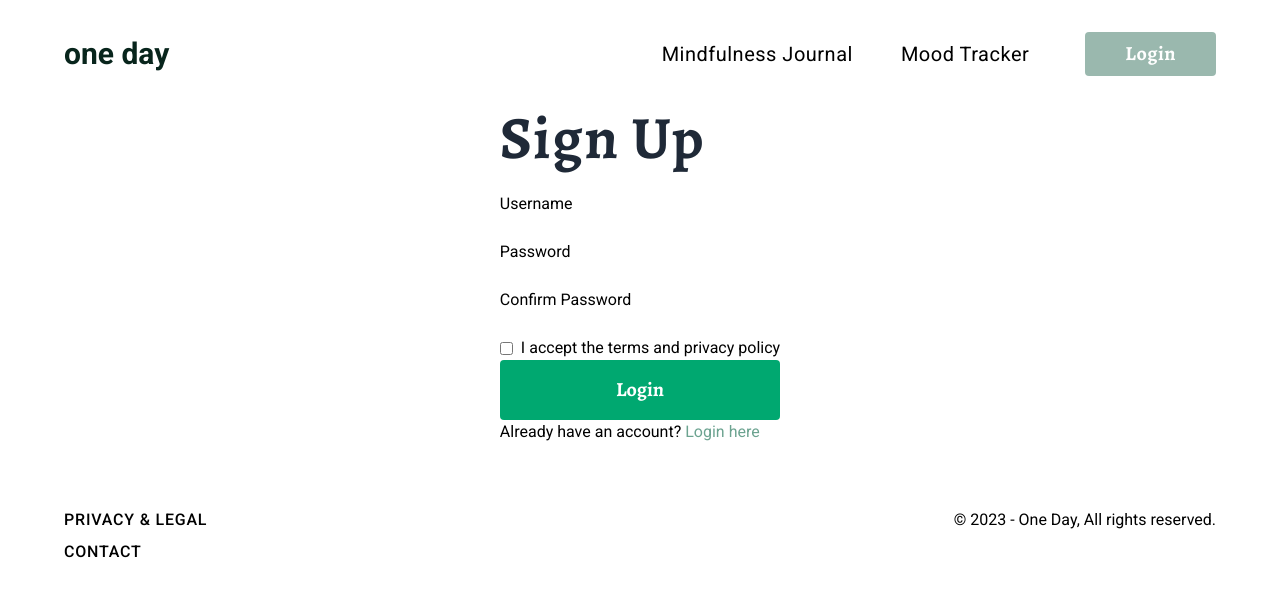
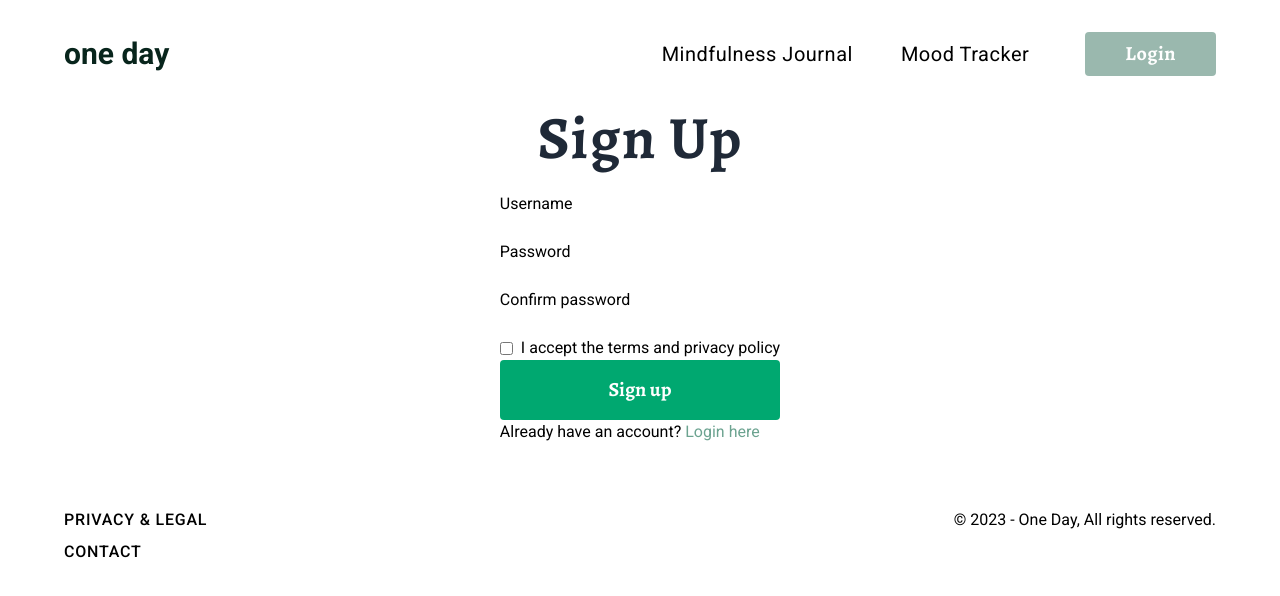
Before and after one commit to arbrsts/oneday, a Next.js app in the folder app/: page /signup in a window 1280 px wide. Shown: the top 596 px of the page. Built offline with nearby package versions, Linux system fonts and the light colour scheme.

Commit message:
modified:   app/package-lock.json 	modified:   app/package.json 	modified:   app/src/components/forms/LoginForm.tsx 	modified:   app/src/components/forms/SignupForm.tsx 	modified:   app/src/components/input/Dropdown.tsx

```diff
--- a/app/package.json
+++ b/app/package.json
@@ -18,6 +18,7 @@
     "autoprefixer": "10.4.14",
     "eslint": "8.43.0",
     "eslint-config-next": "13.4.6",
+    "formik": "^2.4.2",
     "next": "13.4.6",
     "postcss": "8.4.24",
     "react": "18.2.0",
--- a/app/src/components/forms/LoginForm.tsx
+++ b/app/src/components/forms/LoginForm.tsx
@@ -1,24 +1,40 @@
 "use client";
 
 import Link from 'next/link'
-import { useState } from "react";
+import { Formik, Form, Field, FormikHelpers } from 'formik';
+
+interface Values {
+    username: string;
+    password: string;
+}
+
+const handleSubmit = (values: Values, { setSubmitting }: FormikHelpers<Values>) => {
+    setTimeout(() => {
+        alert(JSON.stringify(values));
+        setSubmitting(false);
+    }, 400)
+}
 
 const LoginForm = () => {
 
-    const handleSubmit = (event: React.FormEvent<HTMLFormElement>) => {
-        event.preventDefault();
-    }
-
     return (
         <div className='flex flex-col justify-center'>
-            <form className='flex flex-col justify-center' onSubmit={handleSubmit}>
-                <h1 className="text-4xl lg:text-6xl leading-normal tracking-wide font-bold mb-6 text-gray-800">Login</h1>
-                <label  htmlFor="inputUsername">Username</label>
-                <input type='text' id='inputUsername' name='username' />
-                <label htmlFor="inputPassword">Password</label>
-                <input type='text' id='inputPassword' name='password' />
-                <button className='text-xl w-350px h-63px bg-[#00A870] py-4 px-8 text-white font-serif font-bold rounded' type='submit'>Login</button>
-            </form>
+            <h1 className="text-center text-4xl lg:text-6xl leading-normal tracking-wide font-bold mb-6 text-gray-800">Login</h1>
+            <Formik
+                className='flex flex-col justify-center'
+                initialValues={{ username: '', password: '' }}
+                onSubmit={handleSubmit}
+            >
+                <Form className='flex flex-col justify-center'>
+                    <label  htmlFor="username">Username</label>
+                    <Field type='text' id='username' name='username' />
+
+                    <label htmlFor="password">Password</label>
+                    <Field type='password' id='password' name='password' />
+
+                    <button className='text-xl w-350px h-63px bg-[#00A870] py-4 px-8 text-white font-serif font-bold rounded' >Login</button>
+                </Form>
+            </Formik>
             <div>
                 Don't have an account? <Link className='text-[#6CA390]' href='/signup'>Sign up here</Link>
             </div>
--- a/app/src/components/forms/SignupForm.tsx
+++ b/app/src/components/forms/SignupForm.tsx
@@ -1,30 +1,54 @@
 "use client";
 
 import Link from 'next/link'
-import { useState } from "react";
+import { Formik, Form, Field, FormikHelpers } from 'formik';
+interface Values {
+    username: string;
+    password: string;
+    passwordConfirm: string;
+    accept: boolean;
+}
+
+const handleSubmit = (values: Values, { setSubmitting }: FormikHelpers<Values>) => {
+    setTimeout(() => {
+        alert(JSON.stringify(values));
+        setSubmitting(false);
+    }, 400)
+}
 
 const SignupForm = () => {
 
-    const handleSubmit = (event: React.FormEvent<HTMLFormElement>) => {
-        event.preventDefault();
-    }
-
     return (
         <div className='flex flex-col justify-center'>
-            <form className='flex flex-col justify-center' onSubmit={handleSubmit}>
-                <h1 className="text-4xl lg:text-6xl leading-normal tracking-wide font-bold mb-6 text-gray-800">Sign Up</h1>
-                <label  htmlFor="inputUsername">Username</label>
-                <input type='text' id='inputUsername' name='username' />
-                <label htmlFor="inputPassword">Password</label>
-                <input type='text' id='inputPassword' name='password' />
-                <label htmlFor="inputPassword">Confirm Password</label>
-                <input type='text' id='confirmPassword' name='passwordConf' />
-                <label className="flex items-center">
-                    <input type='checkbox' className="mr-2" />
-                    <span>I accept the terms and privacy policy</span>
-                </label>
-                <button className='text-xl w-350px h-63px bg-[#00A870] py-4 px-8 text-white font-serif font-bold rounded' type='submit'>Login</button>
-            </form>
+            <h1 className="text-center text-4xl lg:text-6xl leading-normal tracking-wide font-bold mb-6 text-gray-800">Sign Up</h1>
+            <Formik
+                className='flex flex-col justify-center'
+                initialValues={{
+                    username: '',
+                    password: '',
+                    passwordConfirm: '',
+                    accept: false
+                }}
+                onSubmit={handleSubmit}
+            >
+                <Form className='flex flex-col justify-center'>
+                    <label  htmlFor="username">Username</label>
+                    <Field type='text' id='username' name='username' />
+
+                    <label htmlFor="password">Password</label>
+                    <Field type='password' id='password' name='password' />
+
+                    <label htmlFor="passwordConfirm">Confirm password</label>
+                    <Field type='password' id='passwordConfirm' name='passwordConfirm' />
+
+                    <label className="flex items-center">
+                        <Field type='checkbox' name='accept' className="mr-2" />
+	                    <span>I accept the terms and privacy policy</span>
+                    </label>
+
+                    <button className='text-xl w-350px h-63px bg-[#00A870] py-4 px-8 text-white font-serif font-bold rounded' >Sign up</button>
+                </Form>
+            </Formik>
             <div>
                 Already have an account? <Link className='text-[#6CA390]' href='/login'>Login here</Link>
             </div>
--- a/app/src/components/input/Dropdown.tsx
+++ b/app/src/components/input/Dropdown.tsx
@@ -23,9 +23,9 @@ const Dropdown = () => {
           xmlns="http://www.w3.org/2000/svg"
         >
           <path
-            stroke-linecap="round"
-            stroke-linejoin="round"
-            stroke-width="2"
+            strokeLinecap="round"
+            strokeLinejoin="round"
+            strokeWidth="2"
             d="M19 9l-7 7-7-7"
           ></path>
         </svg>
```
Also changed, not shown: 1 other file (tests, documents, lock files or other folders).
